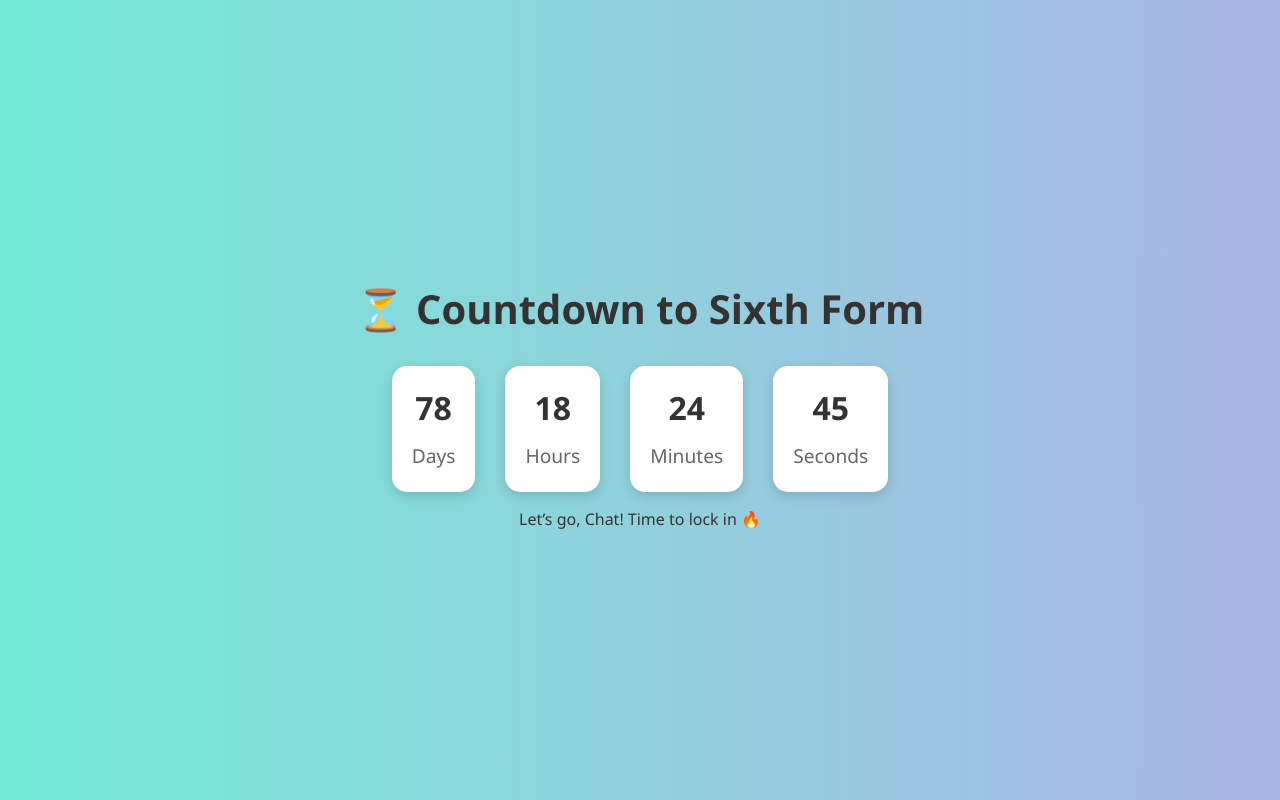
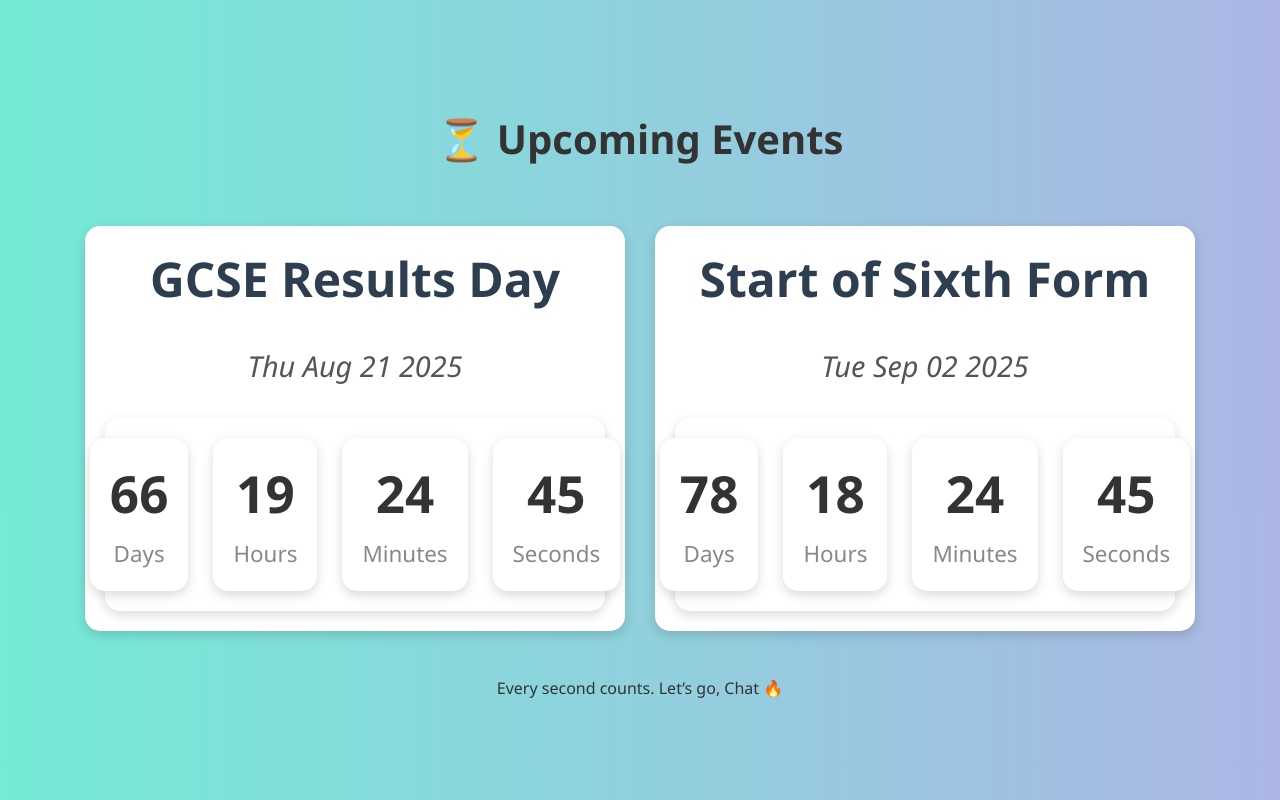
Before and after one commit to Aren3141/Countdown-Until-Sixth-Form, a plain HTML site: page index.html in a window 1280 px wide. Drawn offline with Linux system fonts and the light colour scheme.

Commit message:
This is updated code for more events

```diff
--- a/index.html
+++ b/index.html
@@ -1,20 +1,16 @@
 <!DOCTYPE html>
 <html lang="en">
 <head>
-  <meta charset="UTF-8">
-  <title>Countdown to Sixth Form</title>
-  <link rel="stylesheet" href="style.css">
+  <meta charset="UTF-8" />
+  <meta name="viewport" content="width=device-width, initial-scale=1.0"/>
+  <title>Countdown to Big Events</title>
+  <link rel="stylesheet" href="style.css" />
 </head>
 <body>
   <div class="container">
-    <h1>⏳ Countdown to Sixth Form</h1>
-    <div id="countdown">
-      <div><span id="days">00</span><small>Days</small></div>
-      <div><span id="hours">00</span><small>Hours</small></div>
-      <div><span id="minutes">00</span><small>Minutes</small></div>
-      <div><span id="seconds">00</span><small>Seconds</small></div>
-    </div>
-    <p>Let’s go, Chat! Time to lock in 🔥</p>
+    <h1>⏳ Upcoming Events</h1>
+    <div id="countdown"></div>
+    <p>Every second counts. Let’s go, Chat 🔥</p>
   </div>
 
   <script src="script.js"></script>
--- a/script.js
+++ b/script.js
@@ -1,23 +1,49 @@
-function updateCountdown() {
-    const startDate = new Date("September 2, 2025 08:00:00");
+const events = [
+  {
+    name: "GCSE Results Day",
+    date: new Date("August 21, 2025 09:00:00")
+  },
+  {
+    name: "Start of Sixth Form",
+    date: new Date("September 2, 2025 08:00:00")
+  }
+];
+
+function updateCountdowns() {
+  const countdownContainer = document.getElementById("countdown");
+  countdownContainer.innerHTML = ""; // Clear previous content
+
+  events.forEach(event => {
     const now = new Date();
-    const diff = startDate - now;
+    const diff = event.date - now;
+
+    let countdownText;
 
     if (diff <= 0) {
-      document.getElementById("countdown").innerHTML = "🎉 Sixth Form Has Started!";
-      return;
+      countdownText = `<p><strong>${event.name}</strong><br>🎉 This event has started!</p>`;
+    } else {
+      const days = Math.floor(diff / (1000 * 60 * 60 * 24));
+      const hours = Math.floor((diff / (1000 * 60 * 60)) % 24);
+      const minutes = Math.floor((diff / (1000 * 60)) % 60);
+      const seconds = Math.floor((diff / 1000) % 60);
+
+      countdownText = `
+        <div class="event-block">
+          <h2>${event.name}</h2>
+          <p><em>${event.date.toDateString()}</em></p>
+          <div class="timer">
+            <div><span>${String(days).padStart(2, '0')}</span><small>Days</small></div>
+            <div><span>${String(hours).padStart(2, '0')}</span><small>Hours</small></div>
+            <div><span>${String(minutes).padStart(2, '0')}</span><small>Minutes</small></div>
+            <div><span>${String(seconds).padStart(2, '0')}</span><small>Seconds</small></div>
+          </div>
+        </div>
+      `;
     }
 
-    const days = Math.floor(diff / (1000 * 60 * 60 * 24));
-    const hours = Math.floor((diff / (1000 * 60 * 60)) % 24);
-    const minutes = Math.floor((diff / (1000 * 60)) % 60);
-    const seconds = Math.floor((diff / 1000) % 60);
+    countdownContainer.innerHTML += countdownText;
+  });
+}
 
-    document.getElementById("days").textContent = String(days).padStart(2, '0');
-    document.getElementById("hours").textContent = String(hours).padStart(2, '0');
-    document.getElementById("minutes").textContent = String(minutes).padStart(2, '0');
-    document.getElementById("seconds").textContent = String(seconds).padStart(2, '0');
-  }
-
-  setInterval(updateCountdown, 1000);
-  updateCountdown();
+setInterval(updateCountdowns, 1000);
+updateCountdowns();
--- a/style.css
+++ b/style.css
@@ -41,3 +41,43 @@ body {
     font-size: 0.6em;
     color: #666;
   }
+  .event-block {
+    margin: 30px auto;
+    padding: 20px;
+    background-color: white;
+    border-radius: 15px;
+    max-width: 500px;
+    box-shadow: 0 4px 12px rgba(0,0,0,0.15);
+  }
+
+  .event-block h2 {
+    margin: 0;
+    font-size: 1.5em;
+    color: #2c3e50;
+  }
+
+  .event-block em {
+    font-size: 0.9em;
+    color: #555;
+  }
+
+  .timer {
+    display: flex;
+    justify-content: center;
+    gap: 25px;
+    margin-top: 15px;
+  }
+
+  .timer div {
+    text-align: center;
+  }
+
+  .timer span {
+    font-weight: bold;
+    font-size: 1.6em;
+  }
+
+  small {
+    font-size: 0.7em;
+    color: #888;
+  }
```
